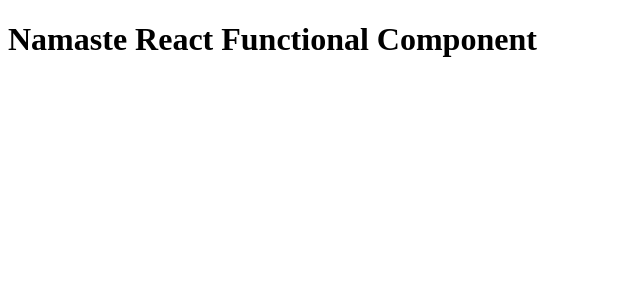
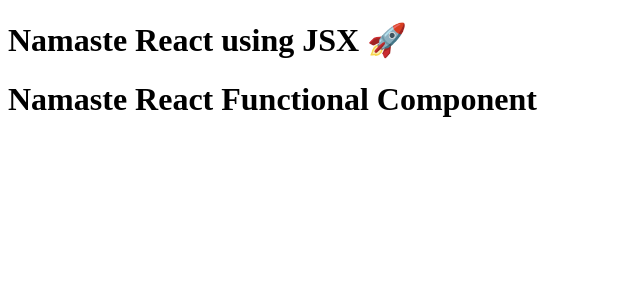
Before and after one commit to developer-mohitsoni/Namaste-React-Series, a React (Vite) app in the folder Episode 03 - Laying the foundation/: page / in a window 1280 px wide. Shown: the top 300 px of the page, without its empty margins (0-640 px from the left). Built offline with nearby package versions, Linux system fonts and the light colour scheme.

Commit message:
Understand Component Composition

```diff
--- a/Episode 03 - Laying the foundation/App.js
+++ b/Episode 03 - Laying the foundation/App.js
@@ -14,8 +14,17 @@
 
 //? React Functional Component
 
+const Title = () => (
+  <h1 className="head" tabIndex="5">
+    Namaste React using JSX 🚀
+  </h1>
+);
+
+// How to render Title Component inside this HeadingComponent?
+//! Component Comosition
 const HeadingComponent = () => (
   <div id="container">
+    <Title />
     <h1 className="heading">Namaste React Functional Component</h1>
   </div>
 );
```
